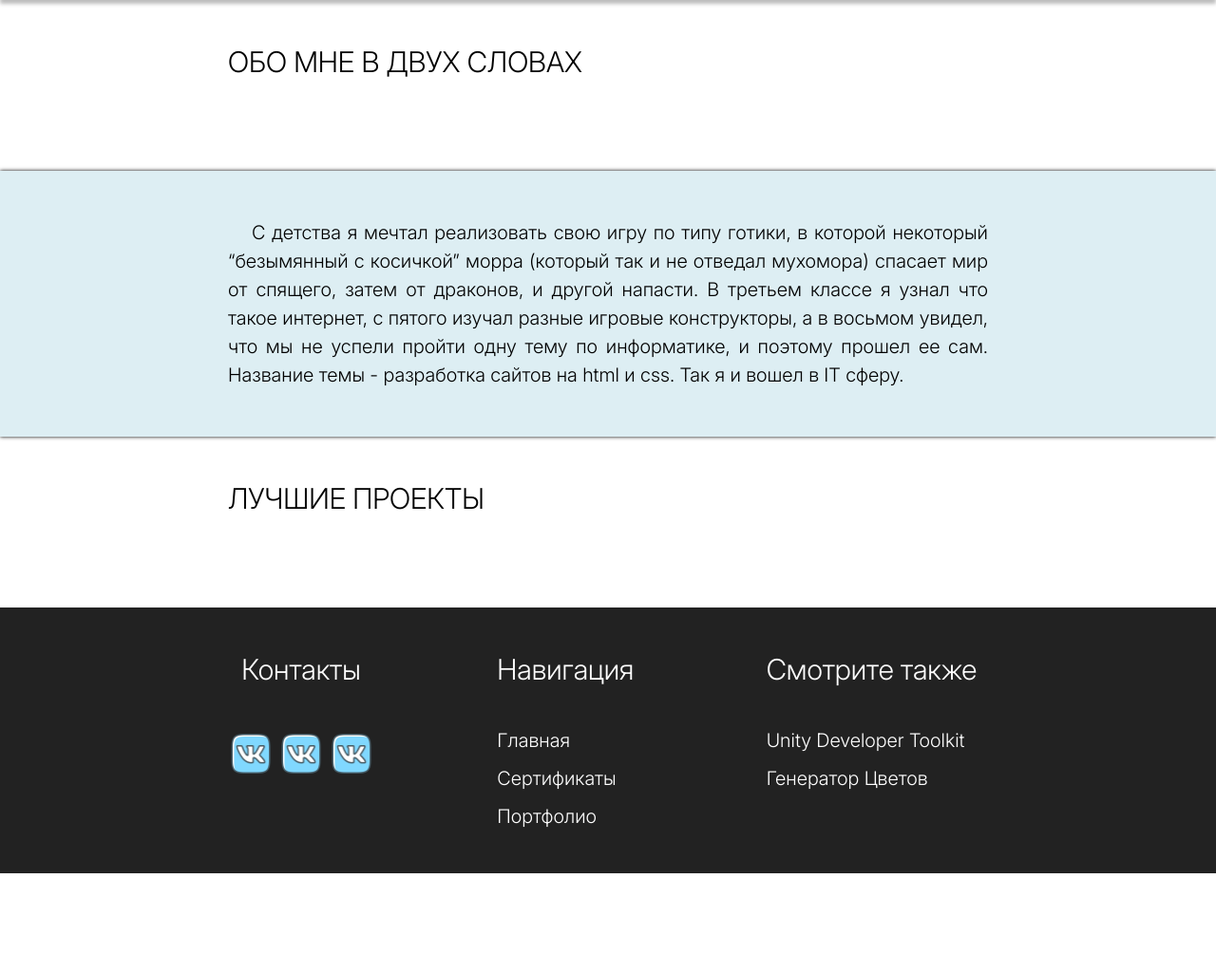
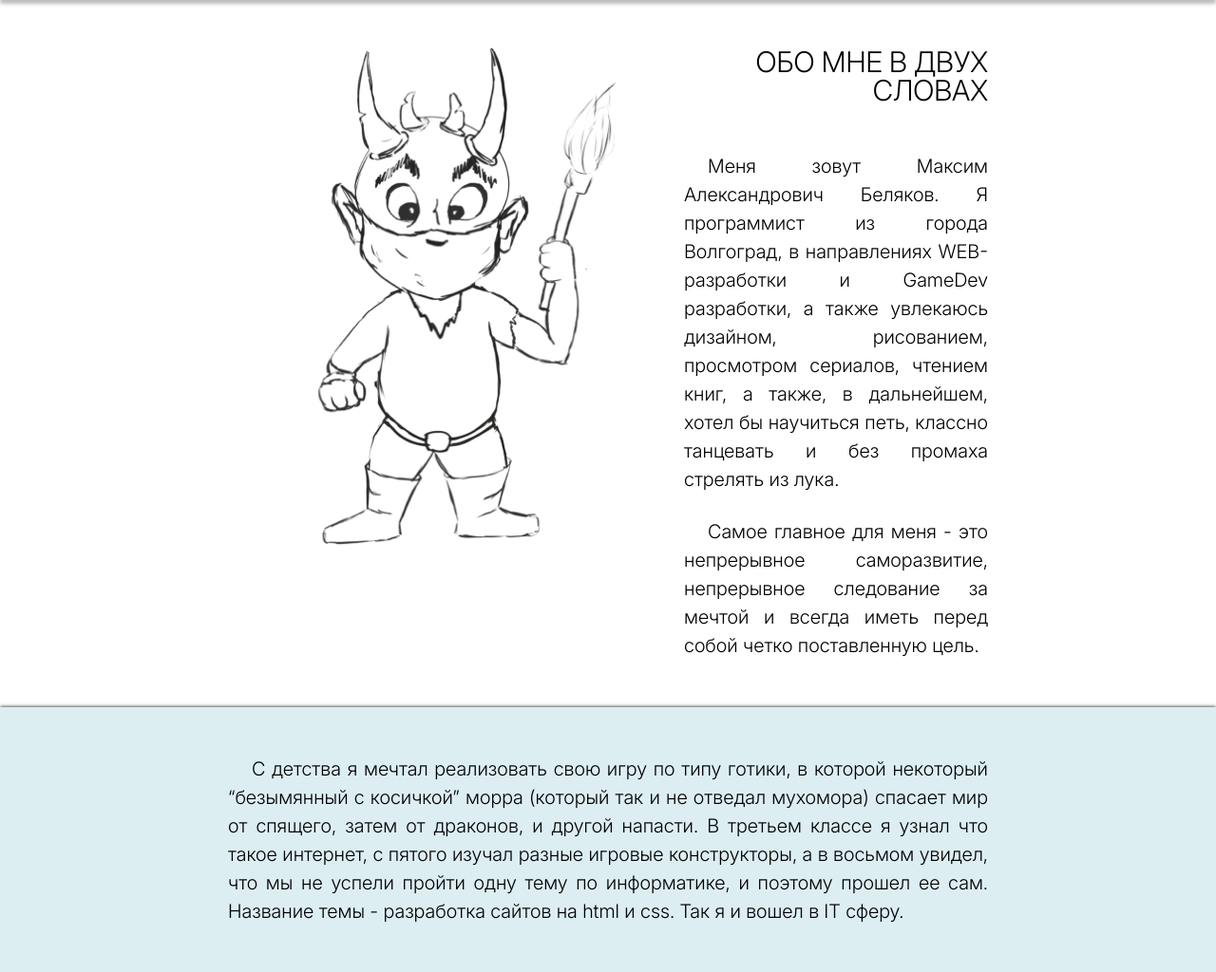
Before and after one commit to LancelotOzerny/LancyStudioRemake, a PHP site: page / in a window 1280 px wide. Shown: the part 68-1092 px from the top of the page at 95% size. Before the commit the page ends 988 px from the top, so only its background shows below. Run offline with PHP 8.4, Linux system fonts and the light colour scheme; style sheets or scripts are compiled from the project's sources.

Commit message:
Реализовал раздел "о себе"

```diff
--- /dev/null
+++ b/assets/scss/page-blocks/about-me.scss
@@ -0,0 +1,55 @@
+.about-me
+{
+  display: grid;
+  justify-items: center;
+  grid-template-areas: "title" "picture" "text-block";
+
+  &>.page-title
+  {
+	grid-area: title;
+  }
+
+  &-picture
+  {
+	grid-area: picture;
+  }
+
+  &>.text-block
+  {
+	margin-top: 25px;
+	grid-area: text-block;
+  }
+}
+
+@media screen and (min-width: 480px)
+{
+  .about-me > .text-block
+  {
+	margin-top: 50px;
+  }
+}
+
+@media screen and (min-width: 1000px)
+{
+  .about-me
+  {
+	grid-template-areas: "picture title" "picture text-block";
+	grid-column-gap: 50px;
+
+	& > .page-title
+	{
+	  width : 100%;
+	  text-align: right;
+	}
+
+	& > .text-block
+	{
+	  margin-top: 0;
+	}
+
+	&-picture
+	{
+	  width: 430px;
+	}
+  }
+}
--- a/assets/scss/style.scss
+++ b/assets/scss/style.scss
@@ -12,4 +12,5 @@
 @import "components/text-block";
 
 @import "page-blocks/main-navigation";
+@import "page-blocks/about-me";
 @import "page-blocks/main-footer";
--- a/index.html
+++ b/index.html
@@ -46,8 +46,22 @@
 
 	<!-- LABEL:HTML ABOUT ME -->
 	<div class="container">
-		<div class="page-block">
+		<div class="page-block about-me">
 			<div class="page-title">Обо мне в двух словах</div>
+			<img class="about-me-picture" src="assets/sprites/goblin-art.png" alt="goblin picture">
+
+			<div class="text-block">
+				<p>
+					Меня зовут Максим Александрович Беляков. Я программист из города Волгоград, в направлениях
+					WEB-разработки и GameDev разработки, а также увлекаюсь дизайном, рисованием, просмотром сериалов,
+					чтением книг, а также, в дальнейшем, хотел бы научиться петь, классно танцевать и без промаха
+					стрелять из лука.
+				</p>
+				<p>
+					Самое главное для меня - это непрерывное саморазвитие, непрерывное следование за мечтой и всегда
+					иметь перед собой четко поставленную цель.
+				</p>
+			</div>
 		</div>
 	</div>
 
```
Also changed, not shown: assets/sprites/goblin-art.png.
